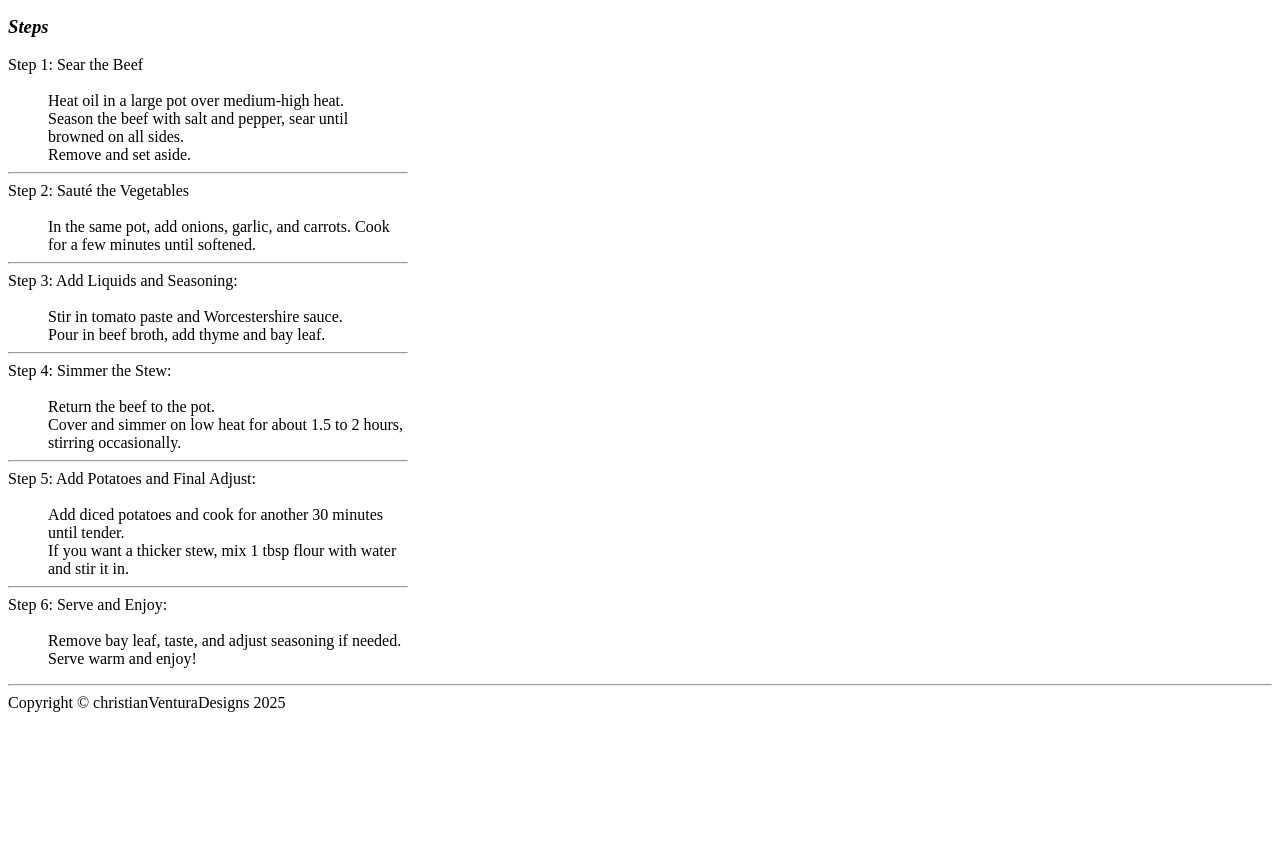
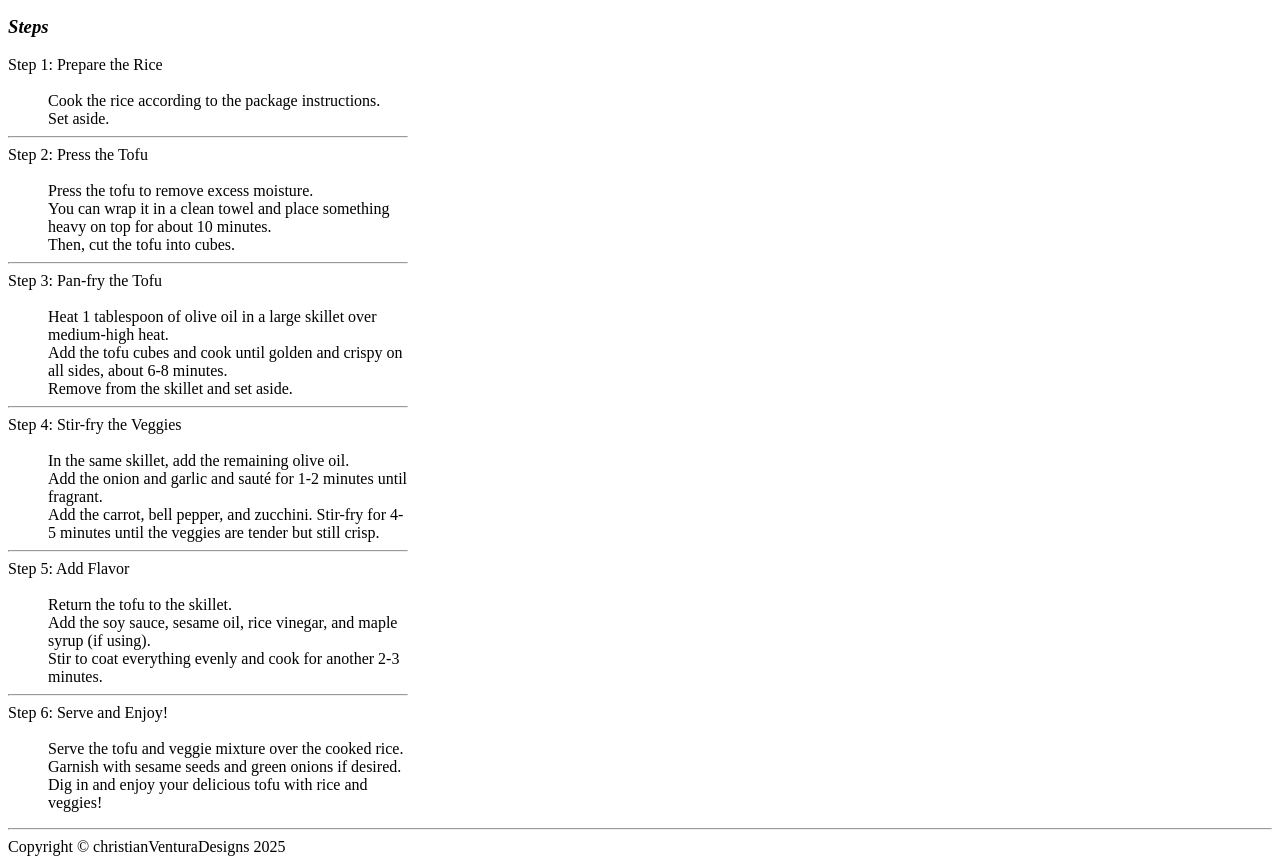
Before and after one commit to ventura-christian/odin-recipes, a plain HTML site: page recipes/tofu_veg_rice.html in a window 1280 px wide. Shown: the part 1048-1912 px from the top of the page. Before the commit the page ends 1768 px from the top, so only its background shows below. Drawn offline with Linux system fonts and the light colour scheme.

Commit message:
updates
added the steps for the recipe

```diff
--- a/recipes/tofu_veg_rice.html
+++ b/recipes/tofu_veg_rice.html
@@ -57,28 +57,28 @@
       <h3><em>Steps</em></h3>
       <p>
         <dl class="steps">
-          <dt>Step 1: Sear the Beef</dt>
-          <dd> <br>Heat oil in a large pot over medium-high heat. <br>Season the beef with salt and pepper, sear until browned on all sides. <br>Remove and set aside.
+          <dt>Step 1: Prepare the Rice</dt>
+          <dd> <br>Cook the rice according to the package instructions. <br> Set aside.
           </dd>
           <hr>
-          <dt>Step 2: Sauté the Vegetables</dt>
-          <dd> <br>In the same pot, add onions, garlic, and carrots. Cook for a few minutes until softened.
+          <dt>Step 2: Press the Tofu</dt>
+          <dd> <br>Press the tofu to remove excess moisture. <br> You can wrap it in a clean towel and place something heavy on top for about 10 minutes. <br> Then, cut the tofu into cubes.
           </dd>
           <hr>
-          <dt>Step 3: Add Liquids and Seasoning: </dt>
-          <dd> <br>Stir in tomato paste and Worcestershire sauce. <br> Pour in beef broth, add thyme and bay leaf.
+          <dt>Step 3: Pan-fry the Tofu</dt>
+          <dd> <br>Heat 1 tablespoon of olive oil in a large skillet over medium-high heat. <br> Add the tofu cubes and cook until golden and crispy on all sides, about 6-8 minutes. <br> Remove from the skillet and set aside.
           </dd>
           <hr>
-          <dt>Step 4: Simmer the Stew: </dt>
-          <dd><br> Return the beef to the pot. <br> Cover and simmer on low heat for about 1.5 to 2 hours, stirring occasionally.
+          <dt>Step 4: Stir-fry the Veggies</dt>
+          <dd><br> In the same skillet, add the remaining olive oil. <br> Add the onion and garlic and sauté for 1-2 minutes until fragrant. <br> Add the carrot, bell pepper, and zucchini. Stir-fry for 4-5 minutes until the veggies are tender but still crisp.
           </dd>
           <hr>
-          <dt>Step 5: Add Potatoes and Final Adjust: </dt>
-          <dd><br> Add diced potatoes and cook for another 30 minutes until tender. <br> If you want a thicker stew, mix 1 tbsp flour with water and stir it in.
+          <dt>Step 5: Add Flavor</dt>
+          <dd><br> Return the tofu to the skillet. <br> Add the soy sauce, sesame oil, rice vinegar, and maple syrup (if using). <br> Stir to coat everything evenly and cook for another 2-3 minutes.
           </dd>
           <hr>
-          <dt>Step 6: Serve and Enjoy: </dt>
-          <dd><br> Remove bay leaf, taste, and adjust seasoning if needed. <br> Serve warm and enjoy!
+          <dt>Step 6: Serve and Enjoy!</dt>
+          <dd><br> Serve the tofu and veggie mixture over the cooked rice. <br> Garnish with sesame seeds and green onions if desired. <br> Dig in and enjoy your delicious tofu with rice and veggies!
           </dd>
         </dl>
       </p>
```
